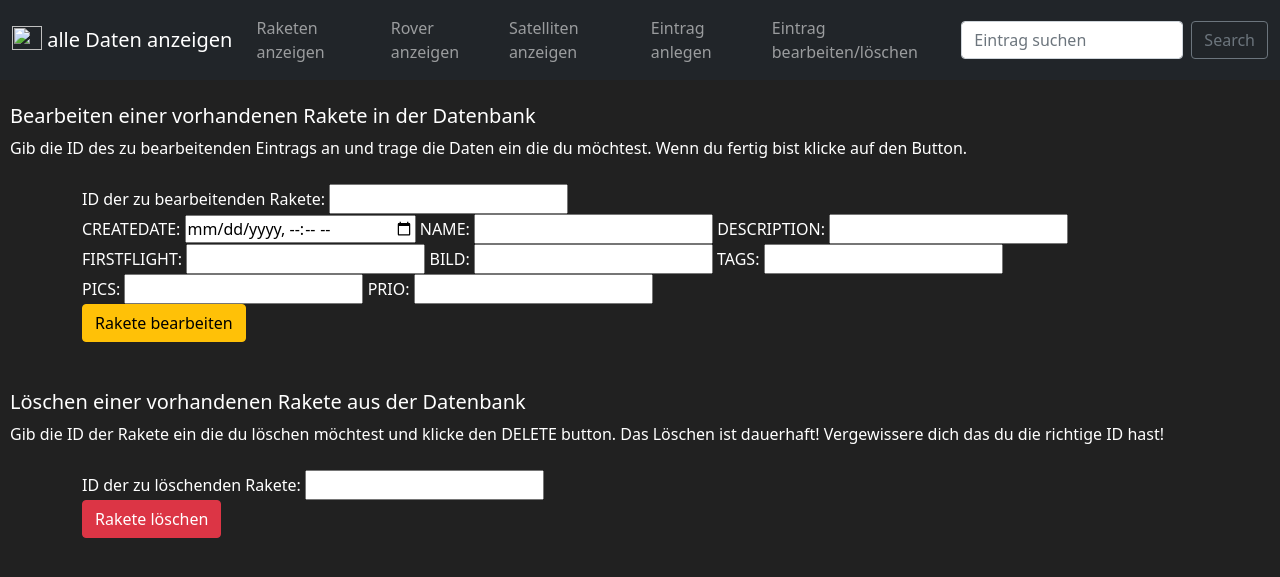
After one commit to InformatikEule/RocketCRUD, a PHP site: page /updatePage.php in a window 1280 px wide. The commit adds this page. Shown: the top 577 px of the page. Run offline with PHP 8.4, Linux system fonts and the light colour scheme; the visitor is signed in with stand-in values (Sample User, id 1).

Commit message:
update/delete page created. update not working yet

```diff
--- a/header.php
+++ b/header.php
@@ -12,7 +12,7 @@
 	<div class="container-fluid">
 	  <a class="navbar-brand" href="main.php">
 		<img src="" alt="" width="30" height="24" class="d-inline-block align-text-top">
-		VAB(alle anzeigen)
+		alle Daten anzeigen
 	  </a>
 	  <button class="navbar-toggler" type="button" data-bs-toggle="collapse" data-bs-target="#navbarSupportedContent" aria-controls="navbarSupportedContent" aria-expanded="false" aria-label="Toggle navigation">
 		<span class="navbar-toggler-icon"></span>
--- /dev/null
+++ b/updatePage.php
@@ -0,0 +1,112 @@
+<?php
+session_start();
+if(!isset($_SESSION["username"])){
+  header("Location: main.php");
+  exit;
+}
+if(isset($_POST['update'])){
+  include_once('mySQL.php');
+  $ID = $_POST['ID'];
+  $CREATEDATE = $_POST['CREATEDATE'];
+  $NAME = $_POST['NAME'];
+  $DESCRIPTION = $_POST['DESCRIPTION'];
+  $FIRSTFLIGHT = $_POST['FIRSTFLIGHT'];
+  $PICS = $_POST['PICS'];
+  $BILD = $_POST['BILD'];
+  $TAGS = $_POST['TAGS'];
+  $PRIO = $_POST['PRIO'];
+
+  $stmt = $mysql->prepare("UPDATE `raketen` SET `ID`=':ID', `CREATEDATE`=':CREATEDATE', `NAME`=':NAME',
+  `DESCRIPTION`=':DESCRIPTION', `FIRSTFLIGHT`=':FIRSTFLIGHT', `PICS`=':PICS', `BILD`=':BILD', `TAGS`=':TAGS', `PRIO`=':PRIO' WHERE `ID`= ':ID'");
+
+  $stmt->bindParam(':ID', $ID);
+  $stmt->bindParam(':CREATEDATE', $CREATEDATE);
+  $stmt->bindParam(':NAME', $NAME);
+  $stmt->bindParam(':DESCRIPTION', $DESCRIPTION);
+  $stmt->bindParam(':FIRSTFLIGHT', $FIRSTFLIGHT);
+  $stmt->bindParam(':PICS', $PICS);
+  $stmt->bindParam(':BILD', $BILD);
+  $stmt->bindParam(':TAGS', $TAGS);
+  $stmt->bindParam(':PRIO', $PRIO);
+  $stmt->execute();
+  header('Location: updatePage.php');
+  die();
+
+var_dump($stmt);
+}
+
+//wenn eine POST methode von "delete" ausgeführt wird
+if(isset($_POST['delete'])){
+  include_once('mySQL.php');
+  $ID = $_POST['ID'];
+  //löschen den eintrag in der DB welcher die selbe ID hat
+  $stmt = $mysql->prepare("DELETE FROM `raketen` WHERE `ID`='$ID'");
+  //$stmt->bind_param(':IDdel', $IDdel);
+  $stmt->execute();
+  header('Location: updatePage.php');
+  die();
+}
+ ?>
+
+<!--navigation-->
+<?php include 'header.php' ?>
+<div class="überschrift">
+ <h5>Bearbeiten einer vorhandenen Rakete in der Datenbank</h5>
+ <span>Gib die ID des zu bearbeitenden Eintrags an und trage die Daten ein die du möchtest. Wenn du fertig bist klicke auf den Button.<br></span>
+</div>
+<br>
+<!-- Update Area -->
+<div class="container containerüberschrift">
+<form action="" method="post">
+    <label>ID der zu bearbeitenden Rakete:
+        <input type="text" name="ID" id="ID">
+    </label>
+	<br>
+    <label>CREATEDATE:
+        <input type="datetime-local" name="CREATEDATE" id="CREATEDATE">
+    </label>
+    <label>NAME:
+        <input type="text" name="NAME" id="NAME">
+    </label>
+    <label>DESCRIPTION:
+        <input type="text" name="DESCRIPTION" id="DESCRIPTION">
+    </label>
+    <label>FIRSTFLIGHT:
+        <input type="text" name="FIRSTFLIGHT" id="FIRSTFLIGHT">
+    </label>
+    <label>BILD:
+        <input type="text" name="BILD" id="BILD">
+    </label>
+    <label>TAGS:
+        <input type="text" name="TAGS" id="TAGS">
+    </label>
+    <label>PICS:
+        <input type="text" name="TAGS" id="TAGS">
+    </label>
+    <label>PRIO:
+        <input type="text" name="TAGS" id="TAGS">
+    </label>
+<br>
+	<input class="btn btn-warning" type="submit" name="update" value="Rakete bearbeiten">
+</form>
+</div>
+
+	<!--Delete Area-->
+<br>
+<br>
+<div class="überschrift">
+ <h5>Löschen einer vorhandenen Rakete aus der Datenbank</h5>
+ <span>Gib die ID der Rakete ein die du löschen möchtest und klicke den DELETE button. Das Löschen ist dauerhaft! Vergewissere dich das du die richtige ID hast!<br></span>
+</div>
+<br>
+<div class="container containerüberschrift">
+<form action="" method="post">
+    <label>ID der zu löschenden Rakete:
+        <input type="text" name="ID" id="ID">
+    </label>
+<br>
+	<input class="btn btn-danger" type="submit" name="delete" value="Rakete löschen">
+</form>
+</div>
+  </body>
+</html>
```
